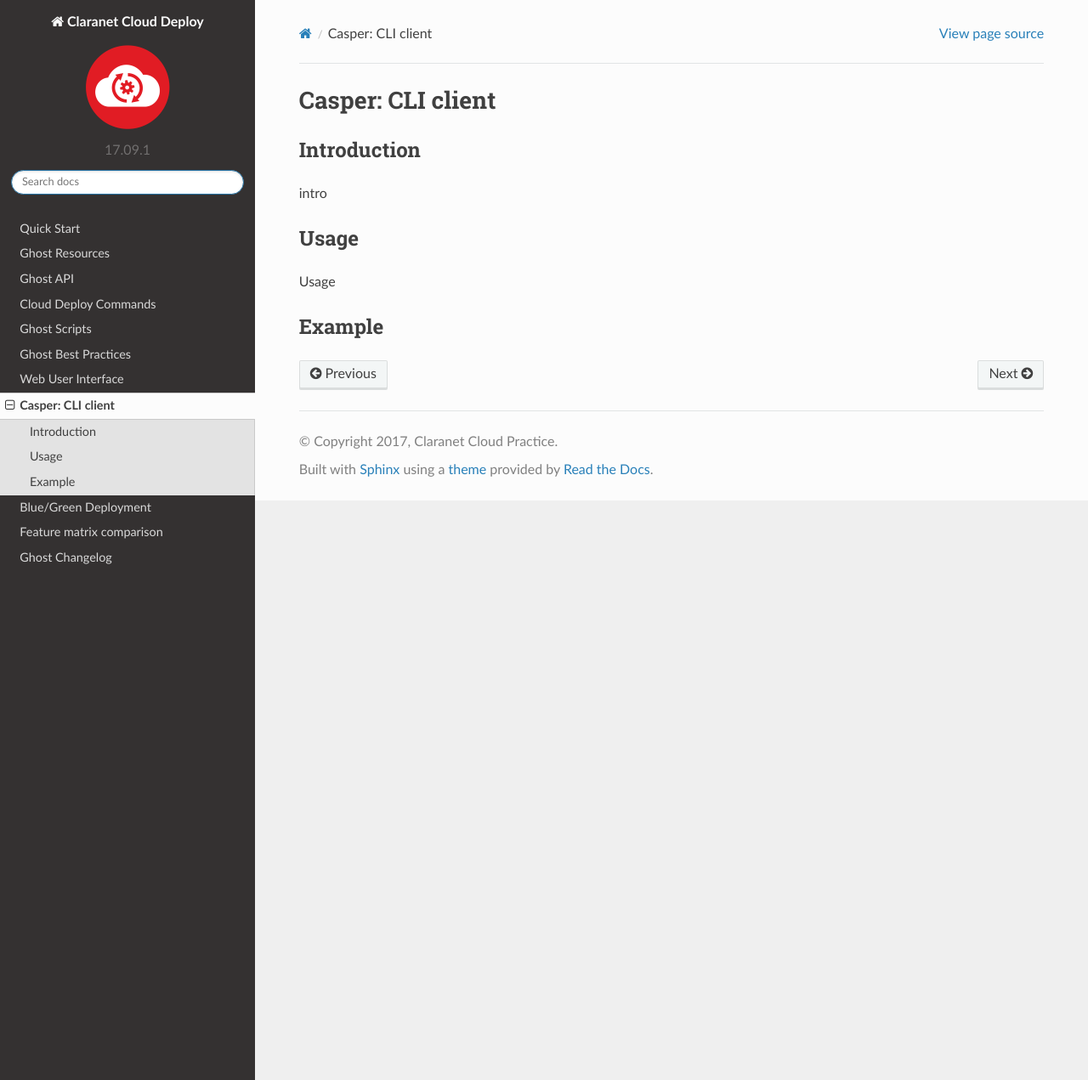
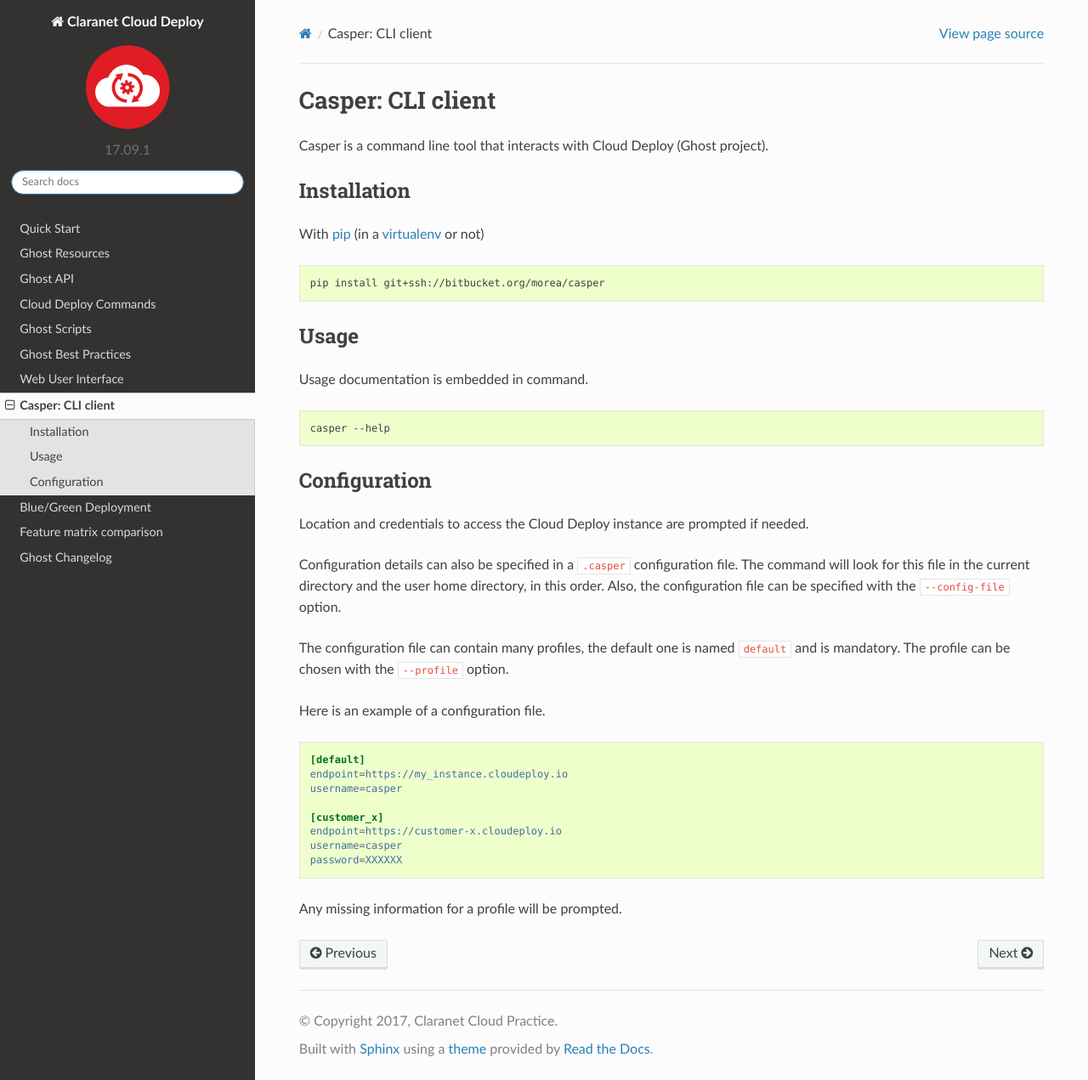
Before and after one commit to claranet/cloud-deploy-docs, a Sphinx documentation site: the page built from source/rst/cli.rst, in a window 1280 px wide and 1271 px high. Shown: the whole window at 85% size. Built offline with Sphinx 7.4.7 and the Read the Docs theme 2.0.0, drawn with Linux system fonts in a browser that asks for light colours.

Commit message:
GHOST-492 Casper documentation

```diff
--- a/source/rst/cli.rst
+++ b/source/rst/cli.rst
@@ -7,15 +7,45 @@
     :maxdepth: 2
 
 
-Introduction
+Casper is a command line tool that interacts with Cloud Deploy (Ghost project).
+
+Installation
 ------------
+With `pip <https://pip.pypa.io>`_ (in a `virtualenv <https://virtualenv.pypa.io>`_ or not)
 
-intro
+.. code-block:: shell
+
+    pip install git+ssh://bitbucket.org/morea/casper
 
 Usage
 -----
+Usage documentation is embedded in command.
 
-Usage
+.. code-block:: shell
 
-Example
--------
+    casper --help
+
+Configuration
+-------------
+Location and credentials to access the Cloud Deploy instance are prompted if needed.
+
+Configuration details can also be specified in a ``.casper`` configuration file.
+The command will look for this file in the current directory and the user home directory, in this order.
+Also, the configuration file can be specified with the ``--config-file`` option.
+
+The configuration file can contain many profiles, the default one is named ``default`` and is mandatory. The profile can be chosen with the ``--profile`` option.
+
+Here is an example of a configuration file.
+
+.. code-block:: ini
+
+    [default]
+    endpoint=https://my_instance.cloudeploy.io
+    username=casper
+
+    [customer_x]
+    endpoint=https://customer-x.cloudeploy.io
+    username=casper
+    password=XXXXXX
+
+Any missing information for a profile will be prompted.
```
